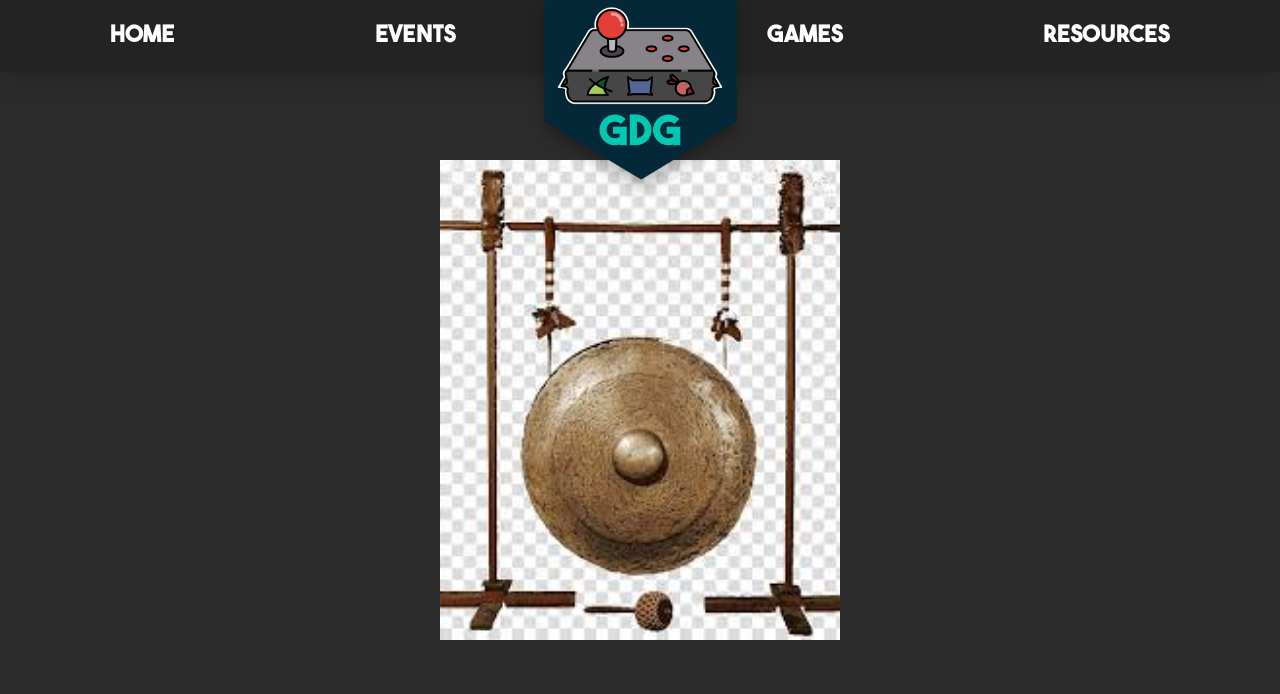
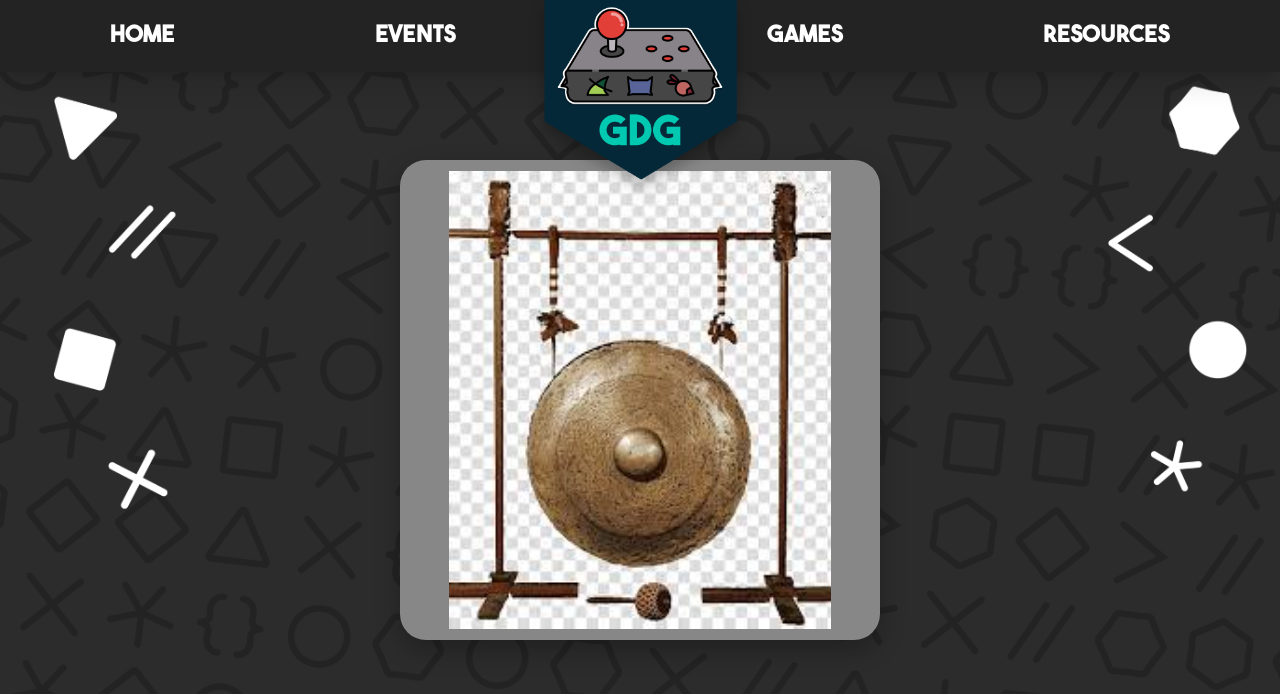
Before and after one commit to VyomeshJ/GDG_Website, a Next.js app: page /gong in a window 1280 px wide. Shown: the top 694 px of the page. Built offline with nearby package versions, Linux system fonts and the light colour scheme.

Commit message:
update: gong page style improvements

```diff
--- a/app/gong/GongClient.tsx
+++ b/app/gong/GongClient.tsx
@@ -1,9 +1,11 @@
 "use client"
 
-import React, { useRef, useCallback } from "react"
+import React, { useRef, useCallback, useState } from "react"
 
 export default function GongClient() {
   const audioRef = useRef<HTMLAudioElement | null>(null)
+  const [isHovered, setIsHovered] = useState(false)
+  const buttonSize = "min(60vh, calc(100vw - 2rem), calc(100vh - 2rem))"
 
   const handlePlay = useCallback(() => {
     const audio = audioRef.current
@@ -26,12 +28,37 @@ export default function GongClient() {
         aria-label="Play gong"
         onClick={handlePlay}
         onKeyDown={handleKey}
-        style={{ height: "60vh", padding: 0, border: 0, background: "transparent", cursor: "pointer" }}
+        onMouseEnter={() => setIsHovered(true)}
+        onMouseLeave={() => setIsHovered(false)}
+        onFocus={() => setIsHovered(true)}
+        onBlur={() => setIsHovered(false)}
+        style={{
+          height: buttonSize,
+          width: buttonSize,
+          padding: "0.7rem",
+          border: 0,
+          borderRadius: "26px",
+          background: isHovered ? "#9a9a9a" : "#878787",
+          boxShadow: isHovered ? "0 12px 28px rgba(0, 0, 0, 0.35)" : "0 10px 24px rgba(0, 0, 0, 0.25)",
+          cursor: "pointer",
+          transition: "background-color 160ms ease, box-shadow 160ms ease",
+          display: "flex",
+          alignItems: "center",
+          justifyContent: "center",
+        }}
       >
         <img
           src="/gong-assets/gong.jpg"
           alt="Gong"
-          style={{ height: "100%", width: "auto", maxWidth: "calc(100vw - 2rem)", display: "block", objectFit: "contain" }}
+          style={{
+            height: "100%",
+            width: "100%",
+            display: "block",
+            objectFit: "contain",
+            borderRadius: "inherit",
+            filter: isHovered ? "brightness(0.92) saturate(0.95)" : "none",
+            transition: "filter 160ms ease",
+          }}
         />
       </button>
 
--- a/app/gong/page.tsx
+++ b/app/gong/page.tsx
@@ -3,7 +3,19 @@ import GongClient from "./GongClient"
 
 export default function GongPage() {
 	return (
-		<main style={{ minHeight: "100vh", display: "flex", alignItems: "center", justifyContent: "center", background: "#2c2c2c" }}>
+		<main
+			style={{
+				minHeight: "100vh",
+				display: "flex",
+				alignItems: "center",
+				justifyContent: "center",
+				backgroundColor: "#2c2c2c",
+				backgroundImage: "url('/BG/WhatAreWeBG.png')",
+				backgroundSize: "cover",
+				backgroundPosition: "center",
+				backgroundRepeat: "no-repeat",
+			}}
+		>
 			<GongClient />
 		</main>
 	)
```
